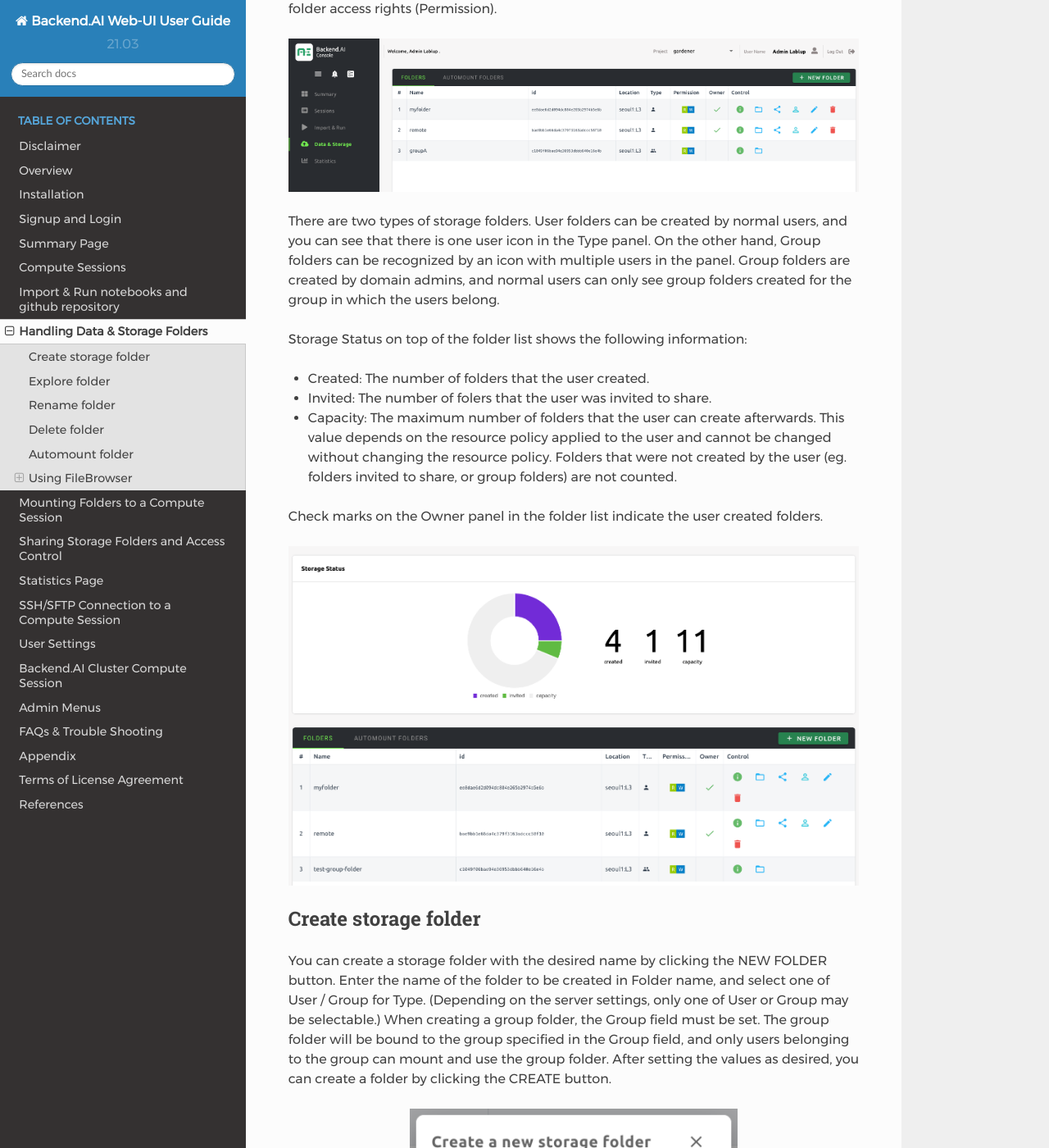
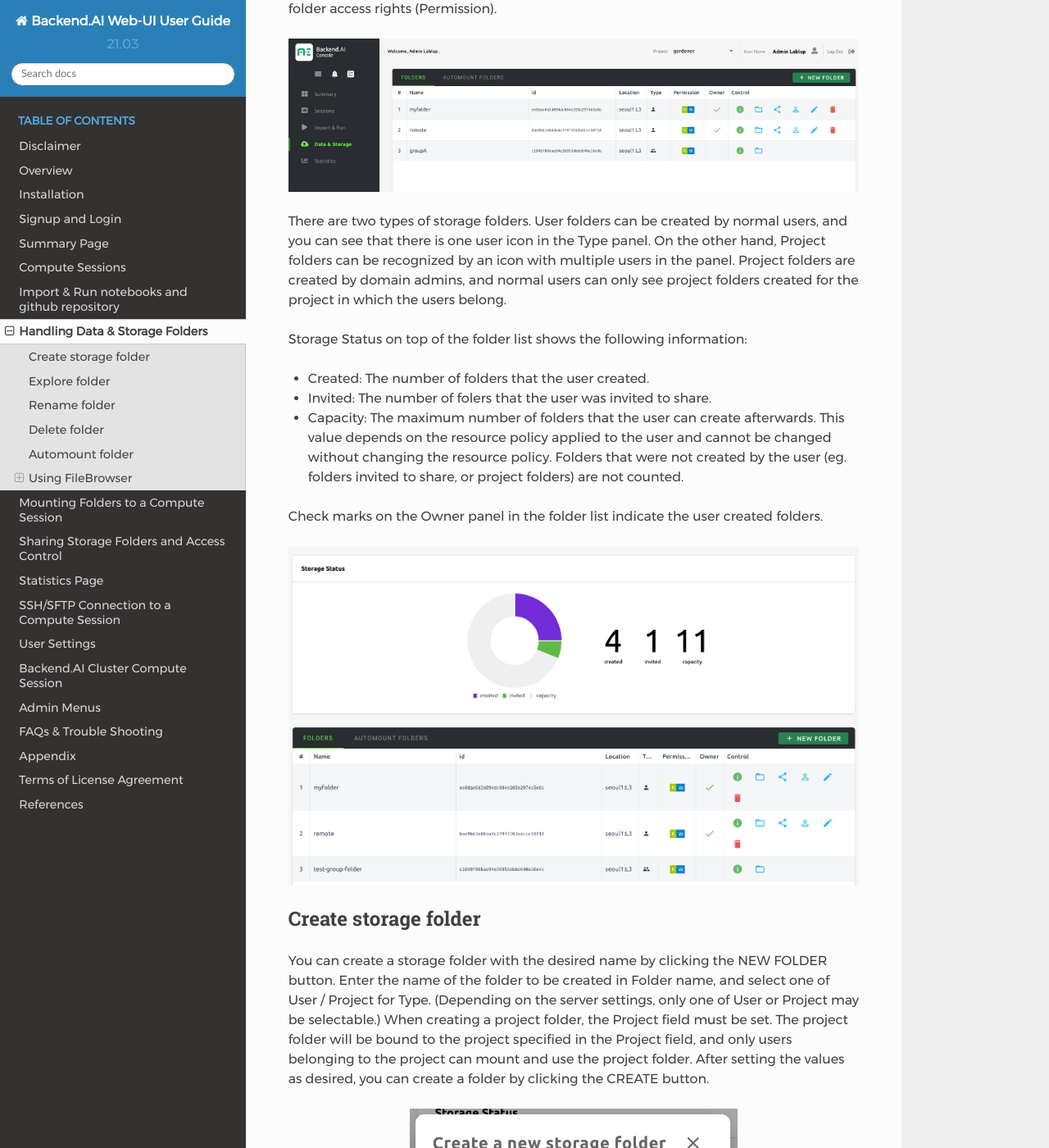
Before and after one commit to lablup/backend.ai-docs-webui, a Sphinx documentation site: the page built from docs/vfolder/vfolder.rst, in a window 1280 px wide and 1400 px high, scrolled down 281 px. Shown: the whole window at 82% size. Built offline with Sphinx 7.4.7 and the Read the Docs theme 2.0.0, drawn with Linux system fonts in a browser that asks for light colours; some of the changed text lies outside the part shown.

Commit message:
docs: rename user's "group" to "project"

```diff
--- a/docs/admin_menu/admin_menu.rst
+++ b/docs/admin_menu/admin_menu.rst
@@ -362,9 +362,9 @@
 Even if you created a registry and update meta information, users cannot use the
 images in the registry, immediately. Just as you had to register the allowed hosts
 to use the storage host, you must register the registry in the allowed docker
-registries field at the domain or group level, after registering the registry,
-so that users in the domain or group can access the registry image. Allowed
-docker registries can be registered using the Control-Panel with domain and group
+registries field at the domain or project level, after registering the registry,
+so that users in the domain or project can access the registry image. Allowed
+docker registries can be registered using the Control-Panel with domain and project
 management. The function to set the allowed docker registries in the keypair's
 resource policy is not provided yet.
 
--- a/docs/summary/summary.rst
+++ b/docs/summary/summary.rst
@@ -13,7 +13,7 @@
    :alt: Topbar usermenu
 
 In the middle of the top bar is a drop-down menu to select the user's current
-project (group). If a user belongs to multiple projects, the user can change it from
+project. If a user belongs to multiple projects, the user can change it from
 here. Each project may have different resource policies, therefore changing the project
 also changes the available resource policies. If there are not many users, there
 may be only one default project.
--- a/docs/vfolder/vfolder.rst
+++ b/docs/vfolder/vfolder.rst
@@ -15,9 +15,9 @@
 
 There are two types of storage folders. User folders can be created by
 normal users, and you can see that there is one user icon in the Type panel.
-On the other hand, Group folders can be recognized by an icon with multiple
-users in the panel. Group folders are created by domain admins, and normal
-users can only see group folders created for the group in which the users
+On the other hand, Project folders can be recognized by an icon with multiple
+users in the panel. Project folders are created by domain admins, and normal
+users can only see project folders created for the project in which the users
 belong.
 
 Storage Status on top of the folder list shows the following information:
@@ -26,7 +26,7 @@
 * Invited: The number of folers that the user was invited to share.
 * Capacity: The maximum number of folders that the user can create afterwards.
   This value depends on the resource policy applied to the user and cannot be changed
-  without changing the resource policy. Folders that were not created by the user (eg. folders invited to share, or group folders) are not counted.
+  without changing the resource policy. Folders that were not created by the user (eg. folders invited to share, or project folders) are not counted.
 
 Check marks on the Owner panel in the folder list indicate the user created folders.
 
@@ -38,10 +38,10 @@
 
 You can create a storage folder with the desired name by clicking the NEW FOLDER
 button. Enter the name of the folder to be created in Folder name, and select
-one of User / Group for Type. (Depending on the server settings, only one of
-User or Group may be selectable.) When creating a group folder, the Group field
-must be set. The group folder will be bound to the group specified in the Group
-field, and only users belonging to the group can mount and use the group folder.
+one of User / Project for Type. (Depending on the server settings, only one of
+User or Project may be selectable.) When creating a project folder, the Project field
+must be set. The project folder will be bound to the project specified in the Project
+field, and only users belonging to the project can mount and use the project folder.
 After setting the values as desired, you can create a folder by clicking the
 CREATE button.
 
@@ -57,14 +57,14 @@
 * Host: NFS host to create folder. You can choose one if you have multiple NFS
   hosts.
 * Type: Determines the type of folder to be created. It can be set as User or
-  Group. The User folder is a folder that users can create and use alone
-  and the Group folder is a folder created by admin and shared by users in the group.
+  Project. The User folder is a folder that users can create and use alone
+  and the Project folder is a folder created by admin and shared by users in the project.
 * Usage Mode: You can set the purpose of the folder. There are three types of mode:
   General, Data, and Model. It is classified for the development of exclusive functions
   for Data & Model Stores in the future and currently there is no
   difference in UI depending on the purpose.
-* Group: Designates the group to which the folder belongs when creating a new group folder.
-  Group folders must belong to a group. However, it does not play any
+* Project: Designates the project to which the folder belongs when creating a new project folder.
+  Project folders must belong to a project. However, it does not play any
   role when creating a user folder.
 
 Explore folder
```
Also changed, not shown: docs/overview/overview.rst (+13 -13 lines), docs/vfolder/vfolder_create_dialog.png, 4 other files.
